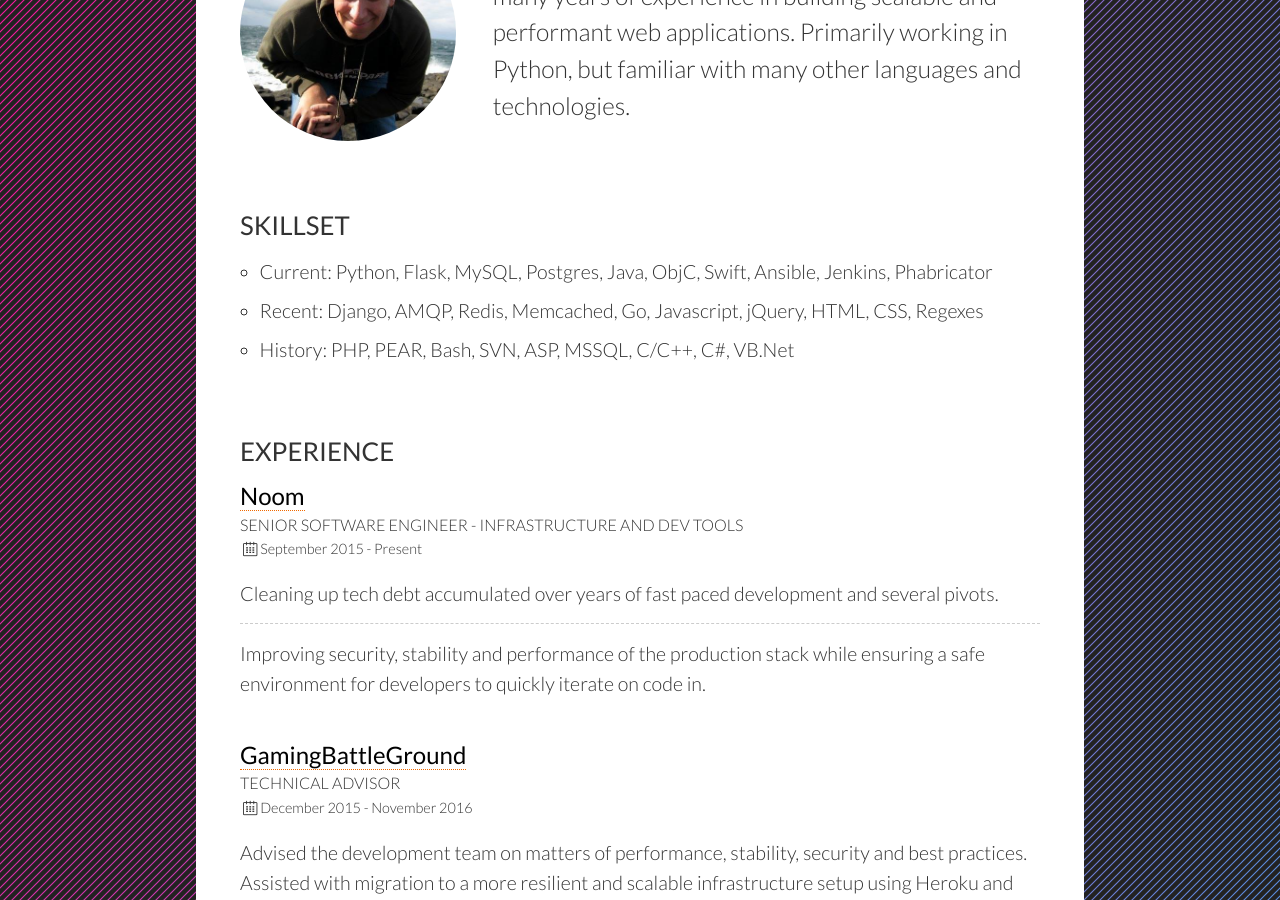
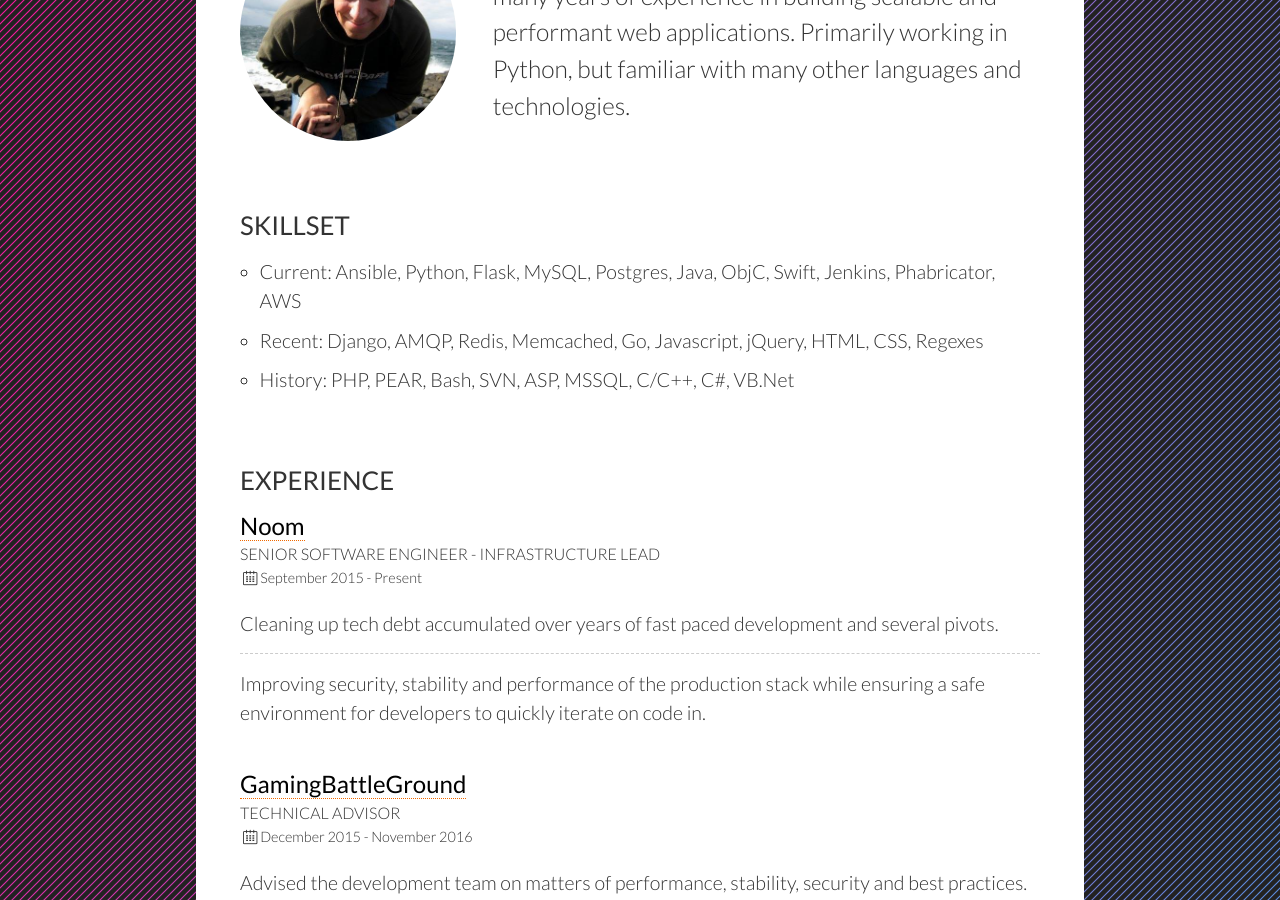
Before and after one commit to allixsenos/allixsenos.github.com, a Jekyll site: the page resume/index.html, which Jekyll copies as it is, in a window 1280 px wide and 900 px high, scrolled down 316 px. Built offline with Jekyll 4.4.1, drawn with Linux system fonts in a browser that asks for light colours; some of the changed text lies outside the part shown.

```diff
--- a/resume/index.html
+++ b/resume/index.html
@@ -51,7 +51,7 @@
                 <section class="skillset">
                     <h2>Skillset</h2>
                     <ul>
-                        <li>Current: Python, Flask, MySQL, Postgres, Java, ObjC, Swift, Ansible, Jenkins, Phabricator</li>
+                        <li>Current: Ansible, Python, Flask, MySQL, Postgres, Java, ObjC, Swift, Jenkins, Phabricator, AWS</li>
                         <li>Recent: Django, AMQP, Redis, Memcached, Go, Javascript, jQuery, HTML, CSS, Regexes</li>
                         <li>History: PHP, PEAR, Bash, SVN, ASP, MSSQL, C/C++, C#, VB.Net</li>
                     </ul>
@@ -61,7 +61,7 @@
                     <h2>Experience</h2>
                     <div>
                         <h3><a href="http://www.noom.com">Noom</a></h3>
-                        <h4>Senior Software Engineer - Infrastructure and dev tools</h4>
+                        <h4>Senior Software Engineer - Infrastructure lead</h4>
                         <span class="timespan icon-calendar">September 2015 - Present</span>
                         <p>Cleaning up tech debt accumulated over years of fast paced development and several pivots.</p>
                         <p>Improving security, stability and performance of the production stack while ensuring a safe environment for developers to quickly iterate on code in.</p>
```
Also changed, not shown: other parts of resume/index.html (+3 -1 lines).
